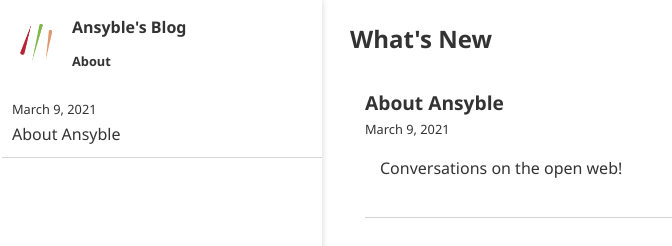
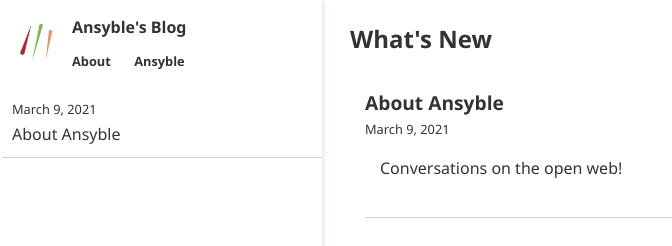
Before and after one commit to ansyblenetwork/ansybleblog, a Jekyll site: the page built from index.html, in a window 1280 px wide. Shown: the top 246 px of the page, without its empty margins (0-672 px from the left). Built offline with Jekyll 4.4.1, drawn with Linux system fonts in a browser that asks for light colours.

Commit message:
Update page.html

```diff
--- a/_layouts/page.html
+++ b/_layouts/page.html
@@ -20,7 +20,10 @@
 		<div class="titlepanel">
 			<a href="{{ "" | absolute_url }}"><img src="{{ "icon-192x192.png" | relative_url }}" alt="{{ site.posts.last.url | relative_url }}" style="flex-shrink:0; max-height:50px; padding-right:10px"></a>
 			<span style="font-weight:bold;"><a href="{{ "" | absolute_url }}">{{ site.name }}</a>
-				<div style="margin-top:10px; font-size:0.8em;"><a href="{{ site.posts.last.url | relative_url }}">About</a></div>
+				<div style="margin-top:10px; font-size:0.8em;">
+					<a href="{{ site.posts.last.url | relative_url }}">About</a>
+					<a style="padding-left:20px" href="https://ansyblemessenger.herokuapp.com/">Ansyble</a>
+				</div>
 			</span>
 		</div>
 
```
